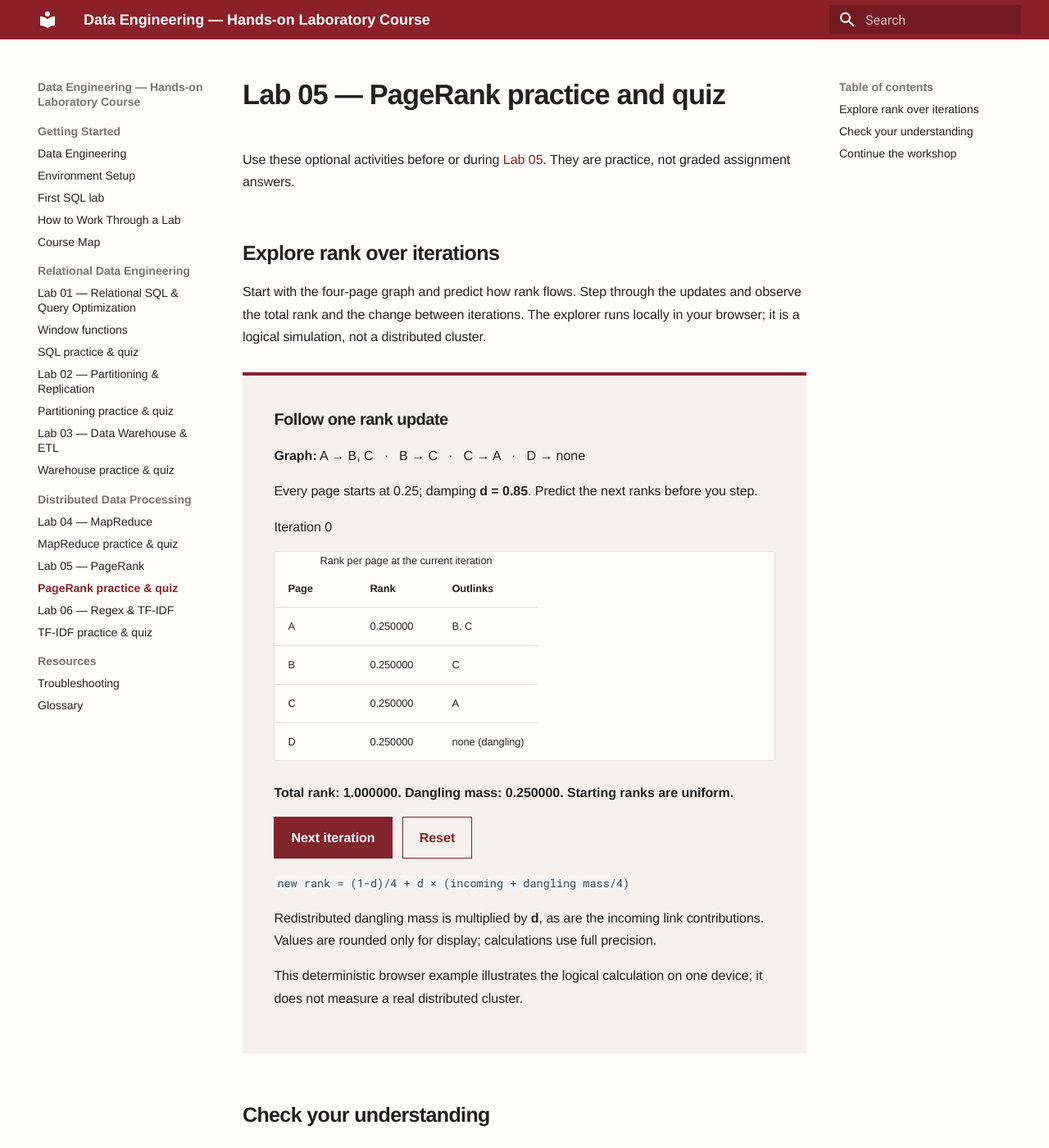
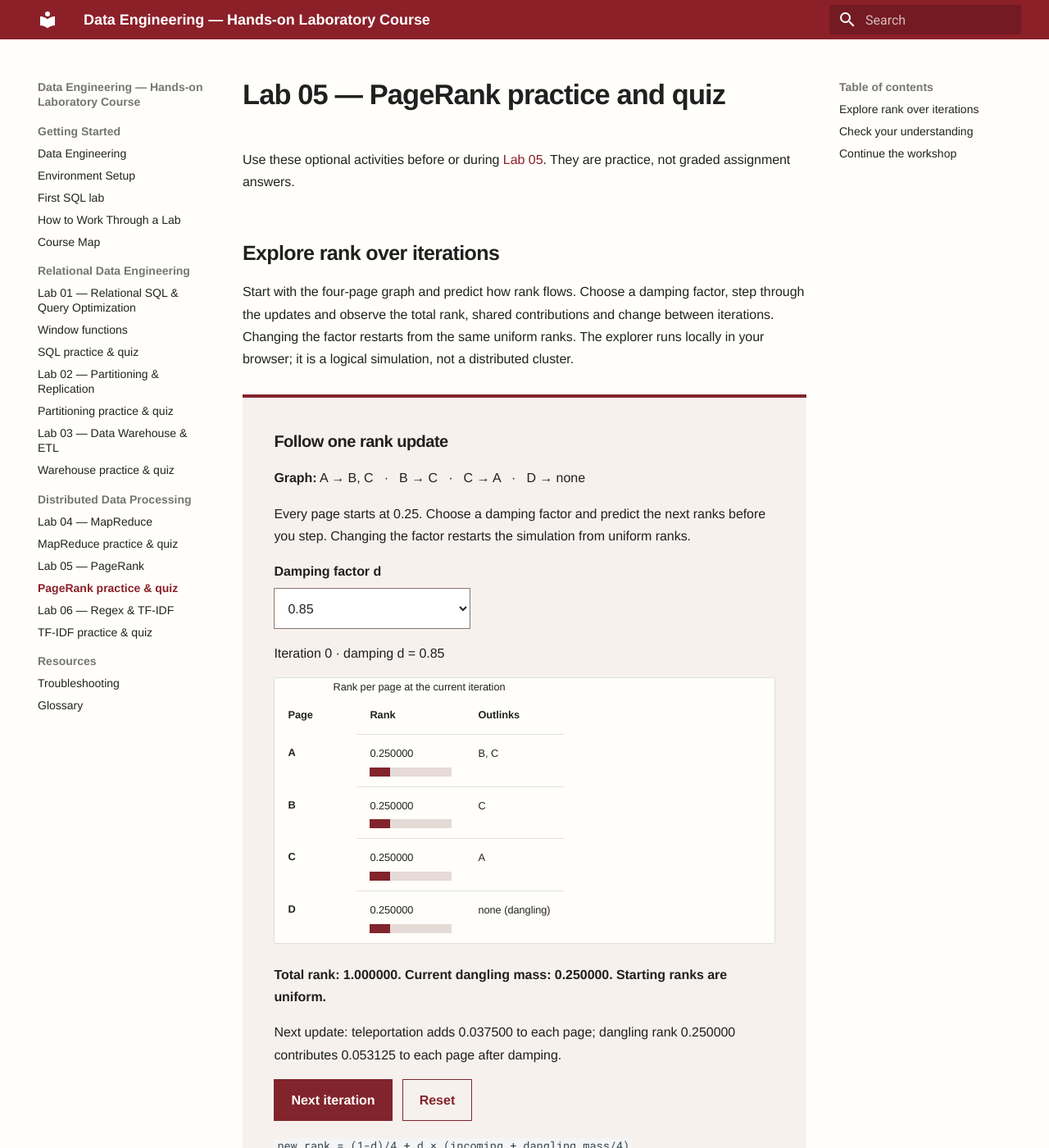
Before and after one commit to OrPerets/postgres-data-engineering-student, an MkDocs documentation site: the page built from docs/gitbook/activities/lab05-learning-pack.md, in a window 1280 px wide and 1400 px high. Shown: the whole window at 82% size. Built offline with MkDocs 1.6.1 and Material for MkDocs 9.7.7, drawn with Linux system fonts in a browser that asks for light colours.

Commit message:
Add damping controls to PageRank explorer

```diff
--- a/docs/gitbook/activities/lab05-learning-pack.md
+++ b/docs/gitbook/activities/lab05-learning-pack.md
@@ -4,7 +4,7 @@ Use these optional activities before or during [Lab 05](../labs/05-pagerank.md).
 
 ## Explore rank over iterations
 
-Start with the four-page graph and predict how rank flows. Step through the updates and observe the total rank and the change between iterations. The explorer runs locally in your browser; it is a logical simulation, not a distributed cluster.
+Start with the four-page graph and predict how rank flows. Choose a damping factor, step through the updates and observe the total rank, shared contributions and change between iterations. Changing the factor restarts from the same uniform ranks. The explorer runs locally in your browser; it is a logical simulation, not a distributed cluster.
 
 <div id="lab05-pagerank-explorer"></div>
 
--- a/docs/gitbook/javascripts/lab05-pack.js
+++ b/docs/gitbook/javascripts/lab05-pack.js
@@ -4,10 +4,10 @@
 
   const nodes = ['A', 'B', 'C', 'D'];
   const graph = { A: ['B', 'C'], B: ['C'], C: ['A'], D: [] };
-  const damping = 0.85;
 
   // The distributed mass from a dangling node is inside the damping factor.
-  function step(ranks) {
+  function step(ranks, damping = 0.85) {
+    if (!Number.isFinite(damping) || damping < 0 || damping > 1) throw new Error('Damping must be between 0 and 1');
     const incoming = { A: 0, B: 0, C: 0, D: 0 };
     let dangling = 0;
     for (const node of nodes) {
@@ -16,7 +16,7 @@
     }
     const next = {};
     for (const node of nodes) next[node] = (1 - damping) / nodes.length + damping * (incoming[node] + dangling / nodes.length);
-    return { incoming, dangling, next };
+    return { incoming, dangling, next, teleport: (1 - damping) / nodes.length, danglingContribution: damping * dangling / nodes.length };
   }
   if (typeof module !== 'undefined' && module.exports) module.exports = { step };
   if (typeof document === 'undefined') return;
@@ -29,12 +29,15 @@
     root.innerHTML = `
       <h3>Follow one rank update</h3>
       <p class="lab05-explorer__graph"><strong>Graph:</strong> A → B, C &nbsp; · &nbsp; B → C &nbsp; · &nbsp; C → A &nbsp; · &nbsp; D → none</p>
-      <p>Every page starts at 0.25; damping <strong>d = 0.85</strong>. Predict the next ranks before you step.</p>
+      <p>Every page starts at 0.25. Choose a damping factor and predict the next ranks before you step. Changing the factor restarts the simulation from uniform ranks.</p>
+      <label class="lab05-explorer__label" for="lab05-damping">Damping factor d</label>
+      <select id="lab05-damping"><option value="0.50">0.50</option><option value="0.85" selected>0.85</option><option value="0.95">0.95</option></select>
       <p class="lab05-explorer__iteration"></p>
       <div class="lab05-explorer__table-wrap" role="region" aria-label="PageRank table" tabindex="0">
         <table><caption>Rank per page at the current iteration</caption><thead><tr><th scope="col">Page</th><th scope="col">Rank</th><th scope="col">Outlinks</th></tr></thead><tbody></tbody></table>
       </div>
       <p class="lab05-explorer__status" role="status" aria-live="polite" aria-atomic="true"></p>
+      <p class="lab05-explorer__contributions"></p>
       <div class="lab05-explorer__actions"><button type="button" data-action="next">Next iteration</button><button type="button" data-action="reset">Reset</button></div>
       <p class="lab05-explorer__formula"><code>new rank = (1-d)/4 + d × (incoming + dangling mass/4)</code></p>
       <p>Redistributed dangling mass is multiplied by <strong>d</strong>, as are the incoming link contributions. Values are rounded only for display; calculations use full precision.</p>
@@ -42,38 +45,49 @@
     let ranks = Object.fromEntries(nodes.map(node => [node, 0.25]));
     let iteration = 0;
     let previousChange = null;
+    let lastUpdate = null;
+    const dampingSelect = root.querySelector('#lab05-damping');
     const tbody = root.querySelector('tbody');
     const iterationLabel = root.querySelector('.lab05-explorer__iteration');
     const status = root.querySelector('.lab05-explorer__status');
+    const contributions = root.querySelector('.lab05-explorer__contributions');
     function render() {
       tbody.replaceChildren();
       for (const node of nodes) {
         const row = document.createElement('tr');
-        for (const text of [node, ranks[node].toFixed(6), graph[node].length ? graph[node].join(', ') : 'none (dangling)']) {
-          const cell = document.createElement('td');
-          cell.textContent = text;
-          row.append(cell);
-        }
+        const name = document.createElement('th'); name.scope = 'row'; name.textContent = node;
+        const rank = document.createElement('td');
+        const value = document.createElement('span'); value.textContent = ranks[node].toFixed(6);
+        const track = document.createElement('span'); track.className = 'lab05-explorer__bar-track'; track.setAttribute('aria-hidden', 'true');
+        const fill = document.createElement('span'); fill.className = 'lab05-explorer__bar-fill'; fill.style.width = `${Math.max(0, Math.min(100, ranks[node] * 100))}%`; track.append(fill); rank.append(value, track);
+        const links = document.createElement('td'); links.textContent = graph[node].length ? graph[node].join(', ') : 'none (dangling)';
+        row.append(name, rank, links);
         tbody.append(row);
       }
-      iterationLabel.textContent = `Iteration ${iteration}`;
+      iterationLabel.textContent = `Iteration ${iteration} · damping d = ${Number(dampingSelect.value).toFixed(2)}`;
       const total = nodes.reduce((sum, node) => sum + ranks[node], 0);
-      status.textContent = `Total rank: ${total.toFixed(6)}. Dangling mass: ${ranks.D.toFixed(6)}.` +
+      status.textContent = `Total rank: ${total.toFixed(6)}. Current dangling mass: ${ranks.D.toFixed(6)}.` +
         (previousChange === null ? ' Starting ranks are uniform.' : ` L1 change from previous iteration: ${previousChange.toFixed(6)}.`);
+      const update = lastUpdate || step(ranks, Number(dampingSelect.value));
+      contributions.textContent = `${lastUpdate ? 'Last update' : 'Next update'}: teleportation adds ${update.teleport.toFixed(6)} to each page; dangling rank ${update.dangling.toFixed(6)} contributes ${update.danglingContribution.toFixed(6)} to each page after damping.`;
     }
     root.querySelector('[data-action="next"]').addEventListener('click', function () {
-      const result = step(ranks);
+      const result = step(ranks, Number(dampingSelect.value));
       previousChange = nodes.reduce((sum, node) => sum + Math.abs(result.next[node] - ranks[node]), 0);
       ranks = result.next;
+      lastUpdate = result;
       iteration += 1;
       render();
     });
-    root.querySelector('[data-action="reset"]').addEventListener('click', function () {
+    function reset() {
       ranks = Object.fromEntries(nodes.map(node => [node, 0.25]));
       iteration = 0;
       previousChange = null;
+      lastUpdate = null;
       render();
-    });
+    }
+    root.querySelector('[data-action="reset"]').addEventListener('click', reset);
+    dampingSelect.addEventListener('change', reset);
     render();
   }
 
--- a/docs/gitbook/stylesheets/lab05-pack.css
+++ b/docs/gitbook/stylesheets/lab05-pack.css
@@ -80,8 +80,12 @@
 }
 .md-typeset .lab05-explorer h3 { margin-top: 0; }
 .md-typeset .lab05-explorer__graph { font-weight: 500; }
+.md-typeset .lab05-explorer__label { display: block; font-weight: 700; }
+.md-typeset .lab05-explorer select { display: block; width: min(100%, 12rem); min-height: 2.5rem; margin-top: .35rem; padding: .4rem .6rem; border: 1px solid #8b7771; background: white; color: #26211f; font: inherit; }
 .md-typeset .lab05-explorer__table-wrap { overflow-x: auto; }
 .md-typeset .lab05-explorer table { width: 100%; background: #fffefa; }
+.md-typeset .lab05-explorer__bar-track { display: block; width: 100%; min-width: 5rem; height: .55rem; margin-top: .3rem; background: #e5dad6; }
+.md-typeset .lab05-explorer__bar-fill { display: block; height: 100%; background: #81242b; }
 .md-typeset .lab05-explorer__status { font-weight: 700; }
 .md-typeset .lab05-explorer__formula { overflow-x: auto; }
 .md-typeset .lab05-explorer__actions { display: flex; flex-wrap: wrap; gap: .6rem; }
```
Also changed, not shown: docs/gitbook/labs/05-pagerank.md (+2 -0 lines), 1 other file.
